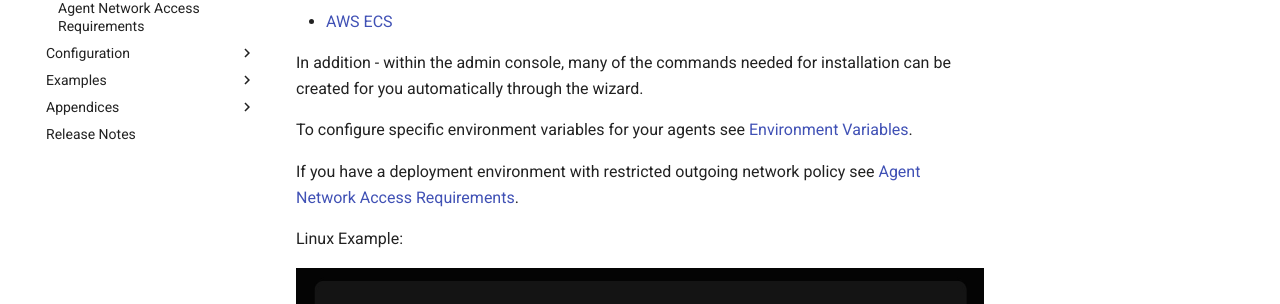
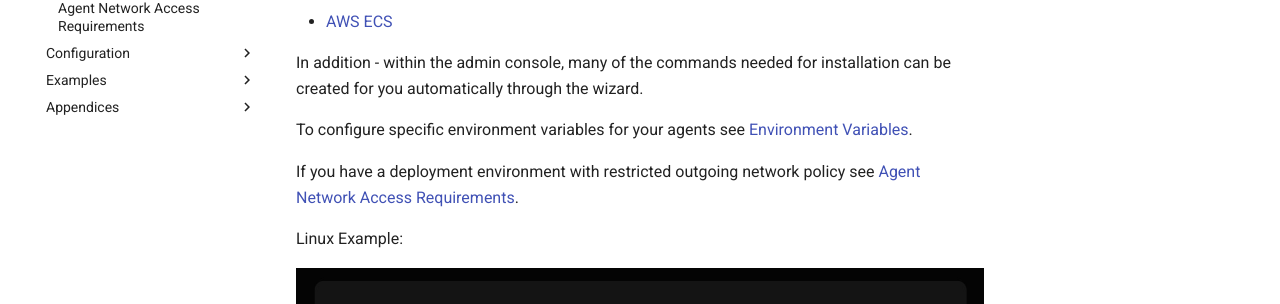
Before and after one commit to edgedelta/docs, an MkDocs documentation site: the page built from docs/installation/index.md, in a window 1280 px wide. Shown: the part 532-836 px from the top of the page. Built offline with MkDocs 1.6.1 and Material for MkDocs 9.7.7, drawn with Linux system fonts in a browser that asks for light colours.

Commit message:
Update mkdocs.yml
Removing release notes page.

```diff
--- a/mkdocs.yml
+++ b/mkdocs.yml
@@ -59,4 +59,3 @@ nav:
     - Create an Okta SAML Integration: appendices/okta-saml.md
     - Tokens: appendices/tokens.md
     - On-Prem Rehydrations: appendices/on-prem-rehydration.md
-  - Release Notes: release-notes.md
```
